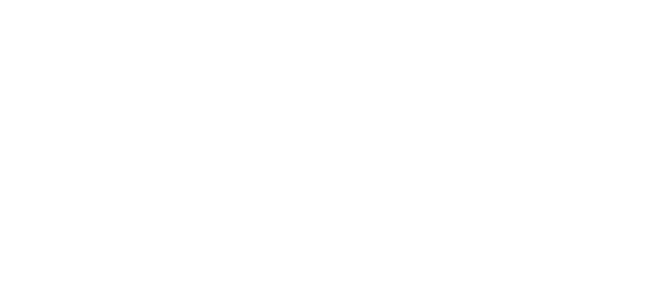
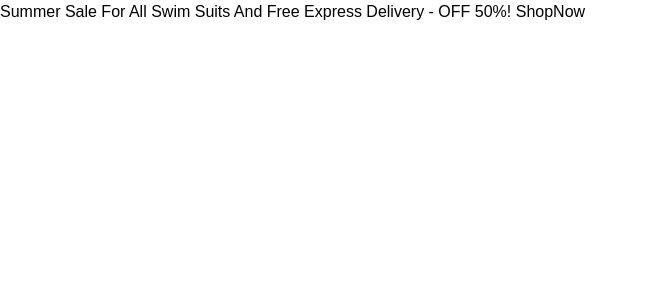
Before and after one commit to luckfer7/ecommerce, a Next.js app: page / in a window 1280 px wide. Shown: the top 300 px of the page, without its empty margins (0-647 px from the left). Built offline with nearby package versions, Linux system fonts and the light colour scheme.

Commit message:
continuação na utra branch

```diff
--- a/src/app/page.js
+++ b/src/app/page.js
@@ -1,9 +1,10 @@
+import TopHeader from "@/components/TopHeader";
 import Image from "next/image";
 
 export default function Home() {
   return (
     <div className="">
-
+      <TopHeader />
     </div>
   );
 }
--- /dev/null
+++ b/src/components/TopHeader/index.jsx
@@ -0,0 +1,7 @@
+export default function TopHeader() {
+    return (
+        <div>
+            <p>Summer Sale For All Swim Suits And Free Express Delivery - OFF 50%! <span>ShopNow</span> </p>
+        </div>
+    )
+}
```
